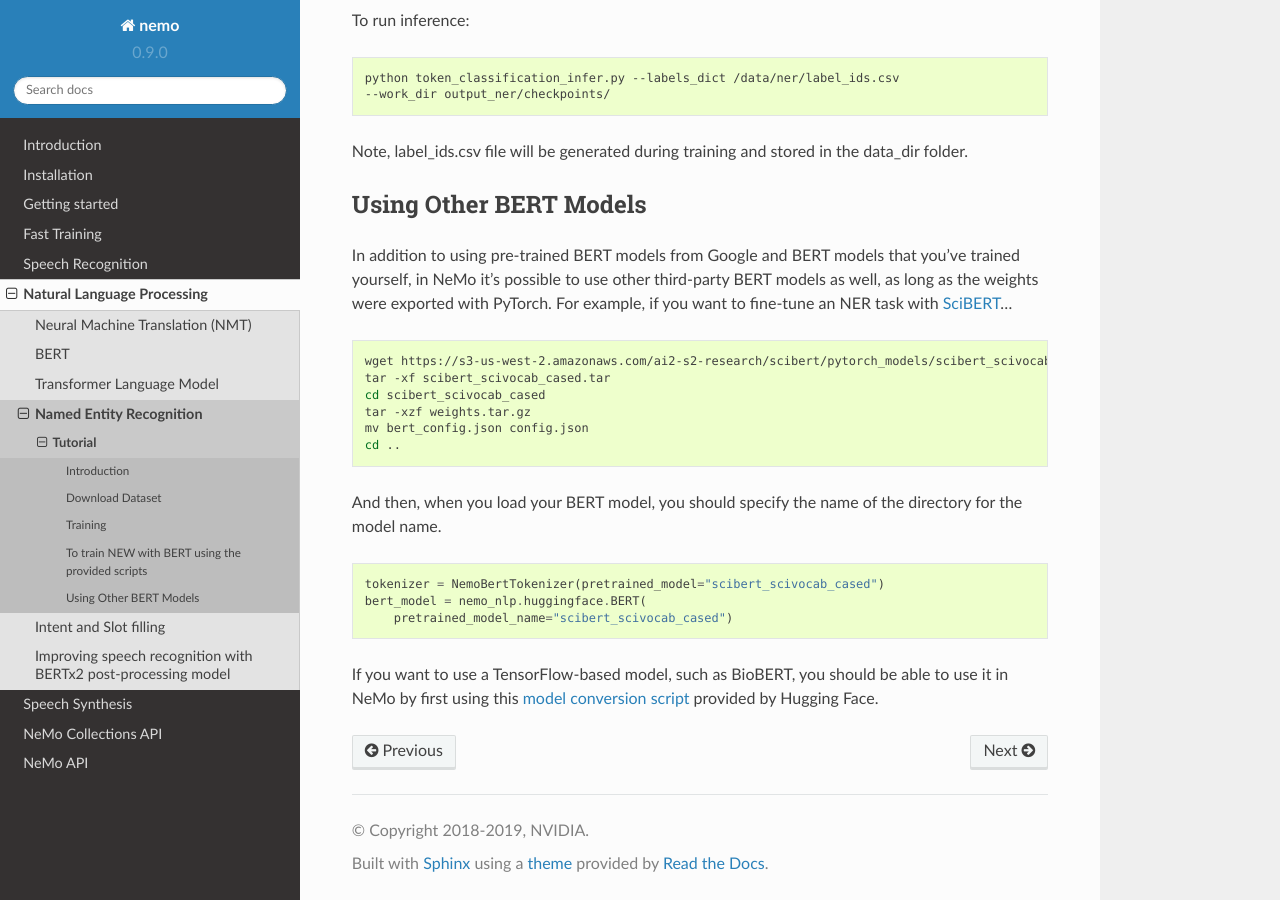
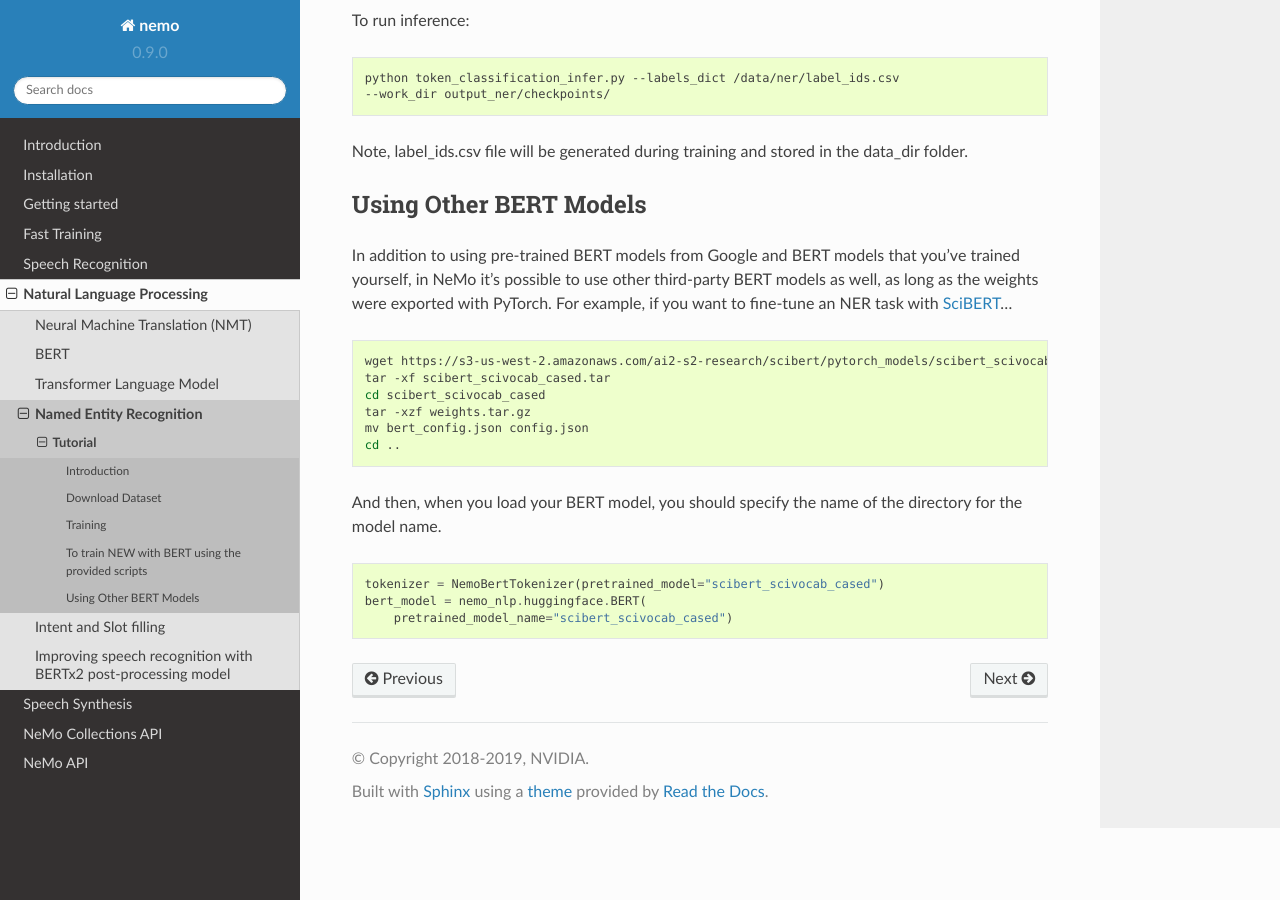
Before and after one commit to backend-engineer1/NEMO, a Sphinx documentation site: the page built from docs/sources/source/nlp/ner.rst, in a window 1280 px wide and 900 px high, scrolled down 3833 px. Built offline with Sphinx 7.4.7 and the Read the Docs theme 2.0.0, drawn with Linux system fonts in a browser that asks for light colours.

Commit message:
minor docs bugfix
Signed-off-by: Oleksii Kuchaiev <okuchaiev@nvidia.com>

```diff
--- a/docs/sources/source/nlp/ner.rst
+++ b/docs/sources/source/nlp/ner.rst
@@ -218,7 +218,3 @@ And then, when you load your BERT model, you should specify the name of the dire
     tokenizer = NemoBertTokenizer(pretrained_model="scibert_scivocab_cased")
     bert_model = nemo_nlp.huggingface.BERT(
         pretrained_model_name="scibert_scivocab_cased")
-
-If you want to use a TensorFlow-based model, such as BioBERT, you should be able to use it in NeMo by first using this `model conversion script`_ provided by Hugging Face.
-
-.. _model conversion script: https://github.com/huggingface/pytorch-transformers/blob/master/pytorch_transformers/convert_tf_checkpoint_to_pytorch.py
```
